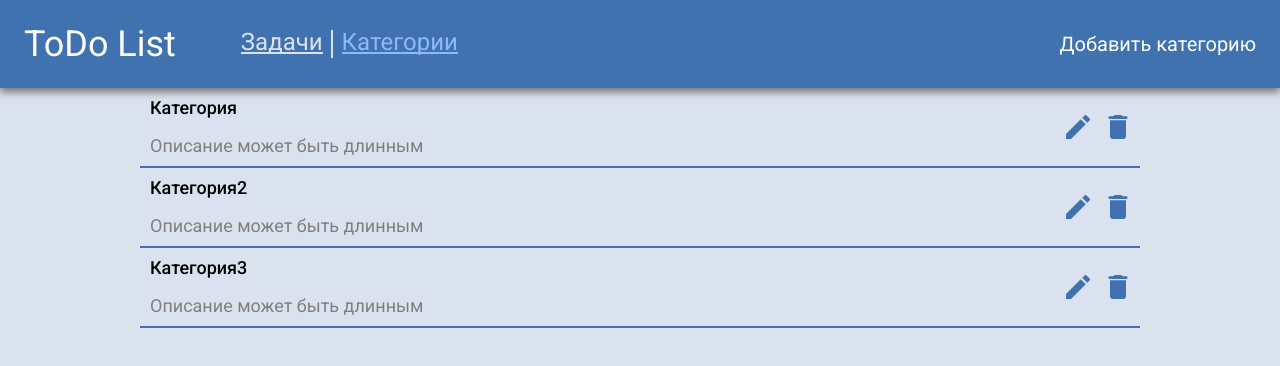
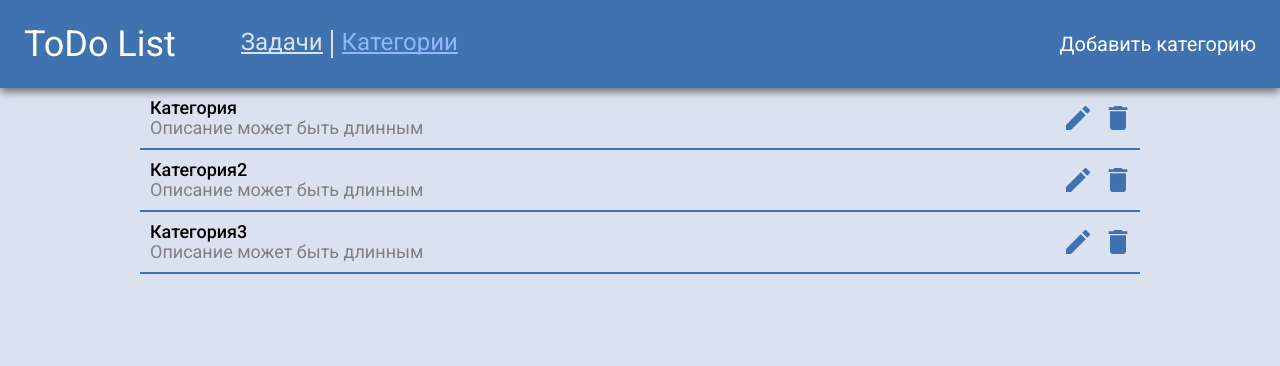
Before and after one commit to surfstudio/frontend-interview-test_todo, a React (Create React App) app: page /categories in a window 1280 px wide. Shown: the top 366 px of the page. Built offline with nearby package versions, Linux system fonts and the light colour scheme.

Commit message:
fix: description overflowing

```diff
--- a/src/shared/ui/ListItem/ListItem.css
+++ b/src/shared/ui/ListItem/ListItem.css
@@ -5,8 +5,9 @@
     display: flex;
     justify-content: space-between;
     width: 1000px;
-    height: 80px;
+    height: 100%;
     border-bottom: 2px solid #3f72af;
+    word-break: break-all;
 }
 
 .list-item:hover {
--- a/src/shared/ui/Modal/ModalDropdown.css
+++ b/src/shared/ui/Modal/ModalDropdown.css
@@ -21,6 +21,7 @@
     font-size: 20px;
     height: 46px;
     color: #000;
+    overflow: auto;
 }
 
 .placeholder {
@@ -55,7 +56,7 @@
 
 [for="modalinput"],
 [for="modaltextarea"],
-.label {
+.item-label {
     font-style: normal;
     display: inline-block;
     background-color: #dbe2ef;
```
